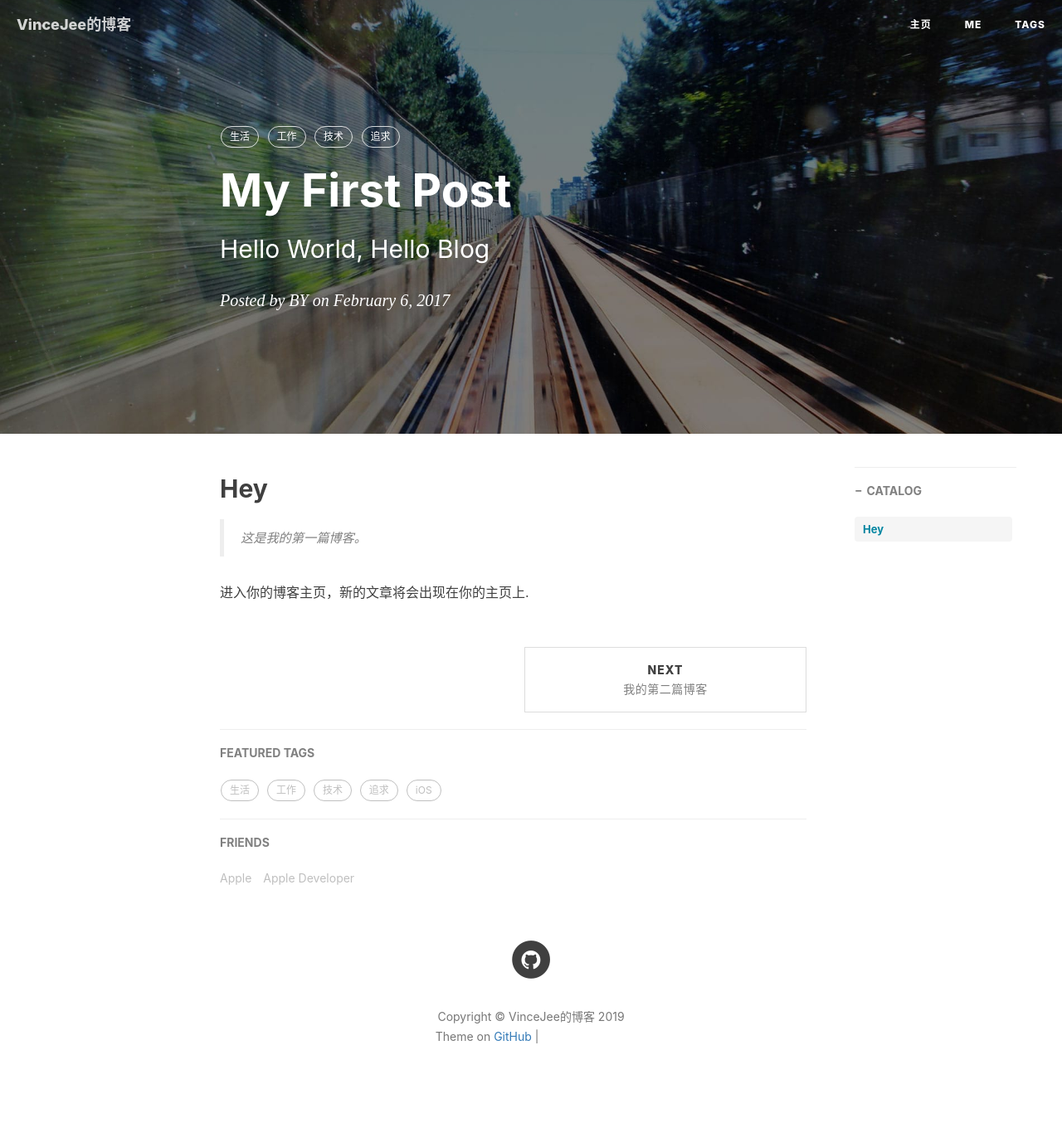
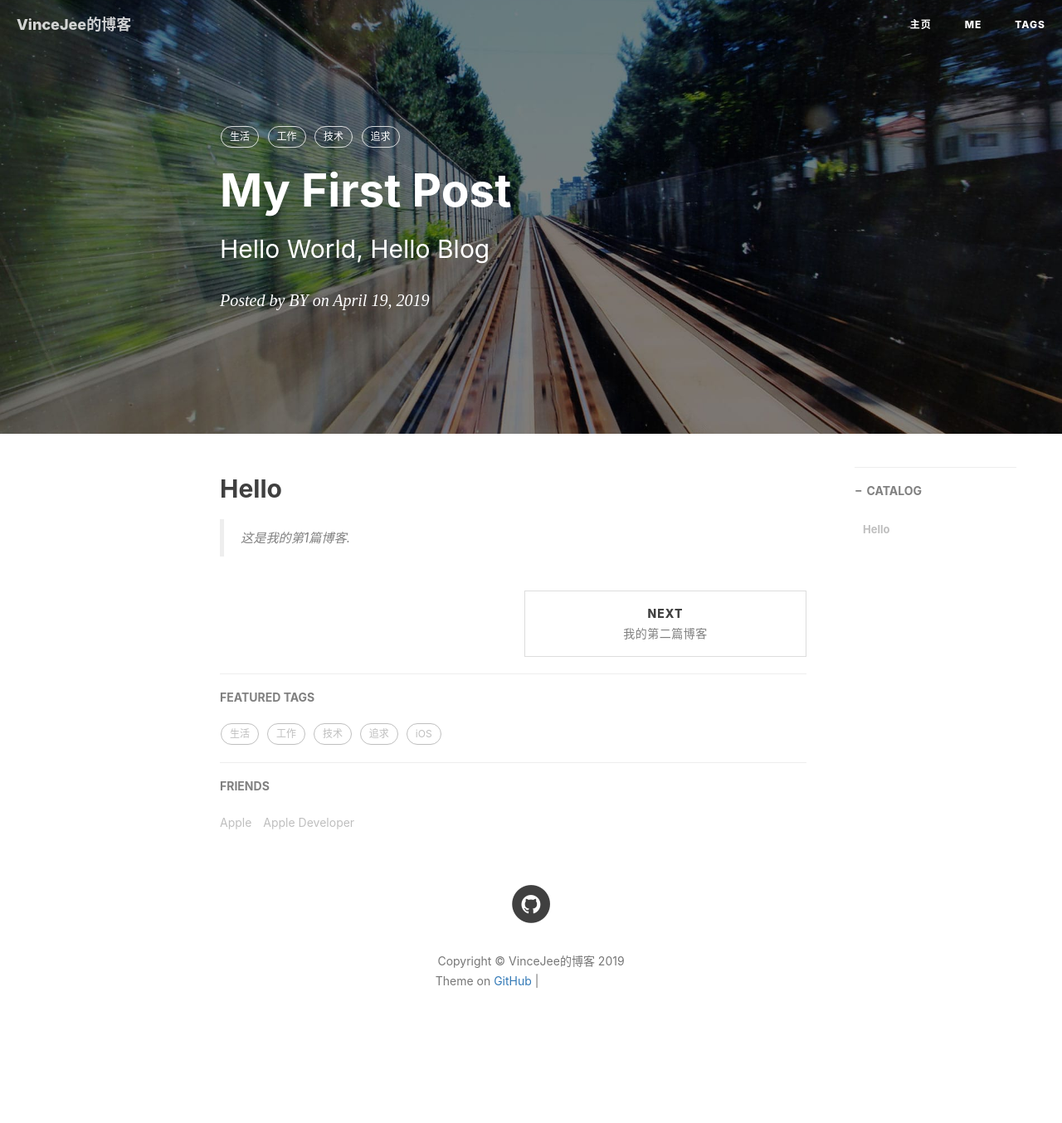
Before and after one commit to VinceJee/VinceJee.github.io, a Jekyll site: the page built from _posts/2019-04-19-我的第一篇博客.md, in a window 1280 px wide. Shown: the whole page at 83% size. Built offline with Jekyll 4.4.1, drawn with Linux system fonts in a browser that asks for light colours; nearby versions of some CDN libraries; comment, search, counter and statistics services are not loaded; after the commit the page ends 1287 px from its top, so only the background shows below that; grey boxes are pictures that could not be loaded.

Commit message:
Update 2019-04-19-我的第一篇博客.md

```diff
--- a/_posts/2019-04-19-我的第一篇博客.md
+++ b/_posts/2019-04-19-我的第一篇博客.md
@@ -2,7 +2,7 @@
 layout:     post                    # 使用的布局（不需要改）
 title:      My First Post               # 标题
 subtitle:   Hello World, Hello Blog #副标题
-date:       2017-02-06              # 时间
+date:       2019-04-19              # 时间
 author:     BY                      # 作者
 header-img: img/post-bg-2015.jpg    #这篇文章标题背景图片
 catalog: true                       # 是否归档
@@ -13,7 +13,5 @@ tags:                               #标签
     - 追求
 ---
 
-## Hey
->这是我的第一篇博客。
-
-进入你的博客主页，新的文章将会出现在你的主页上.
+## Hello
+>这是我的第1篇博客.
```
